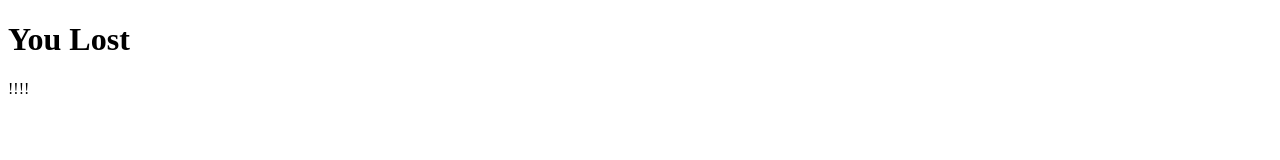
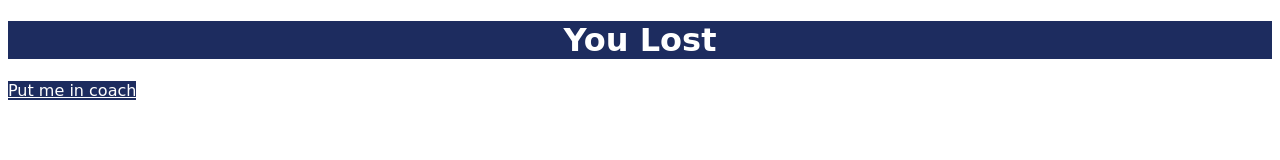
Before and after one commit to jfaria23/game-project-american-football, a plain HTML site: page gameOver.html in a window 1280 px wide. Drawn offline with Linux system fonts and the light colour scheme.

Commit message:
add new files

```diff
--- /dev/null
+++ b/gameOver.css
@@ -0,0 +1,16 @@
+h1 {
+  background-color: #1d2c5f;
+  font-family: "Montserrat", sans-serif;
+  font-family: "Press Start 2P", cursive;
+  color: white;
+}
+a {
+  background-color: #1d2c5f;
+  font-family: "Montserrat", sans-serif;
+  font-family: "Press Start 2P", cursive;
+  color: white;
+  justify-content: center;
+  text-align: center;
+  position: fixed;
+  object-position: center;
+}
--- a/gameOver.html
+++ b/gameOver.html
@@ -5,9 +5,10 @@
     <meta http-equiv="X-UA-Compatible" content="IE=edge" />
     <meta name="viewport" content="width=device-width, initial-scale=1.0" />
     <title>Game Over</title>
+    <link rel="stylesheet" href="./gameOver.css" />
   </head>
   <body>
-    <h1>You Lost</h1>
+    <h1 style="text-align: center">You Lost</h1>
+    <a href="./index.html">Put me in coach </a>
   </body>
 </html>
-!!!!
```
Also changed, not shown: 1 other file.
